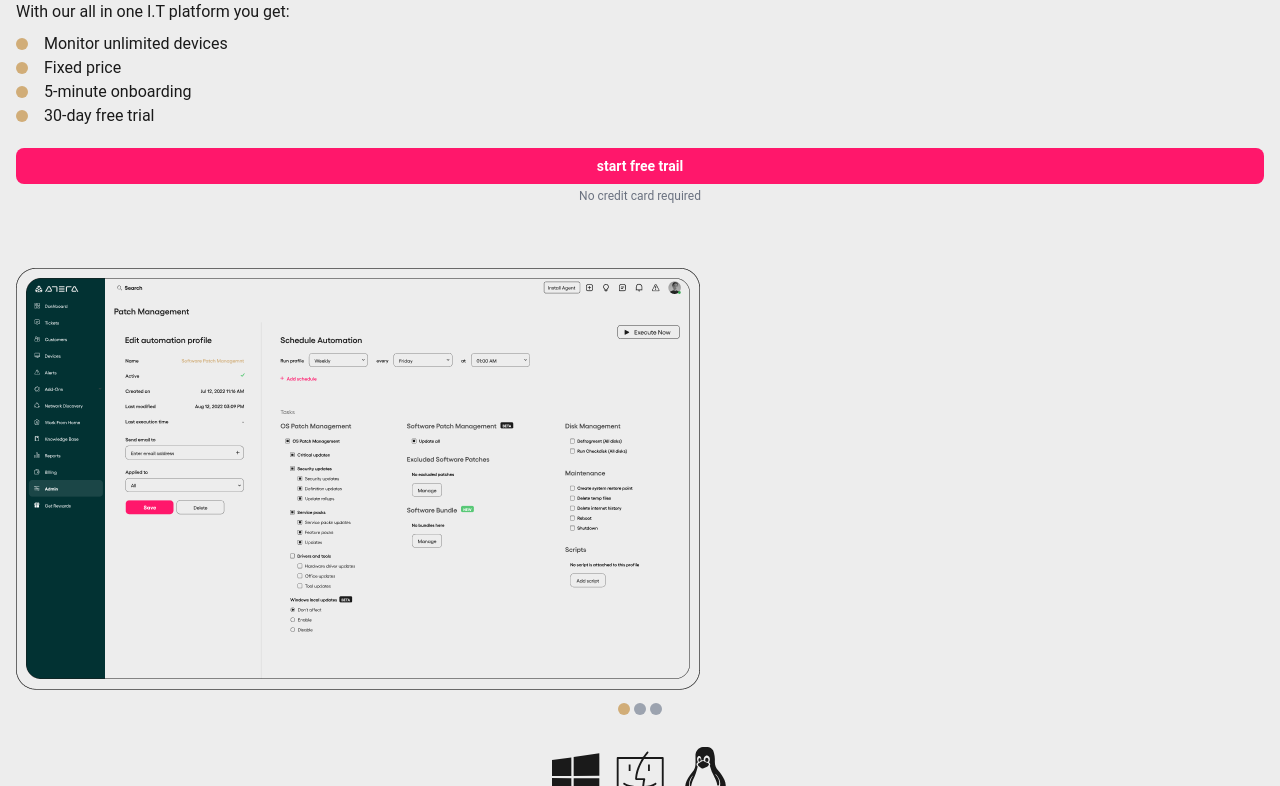
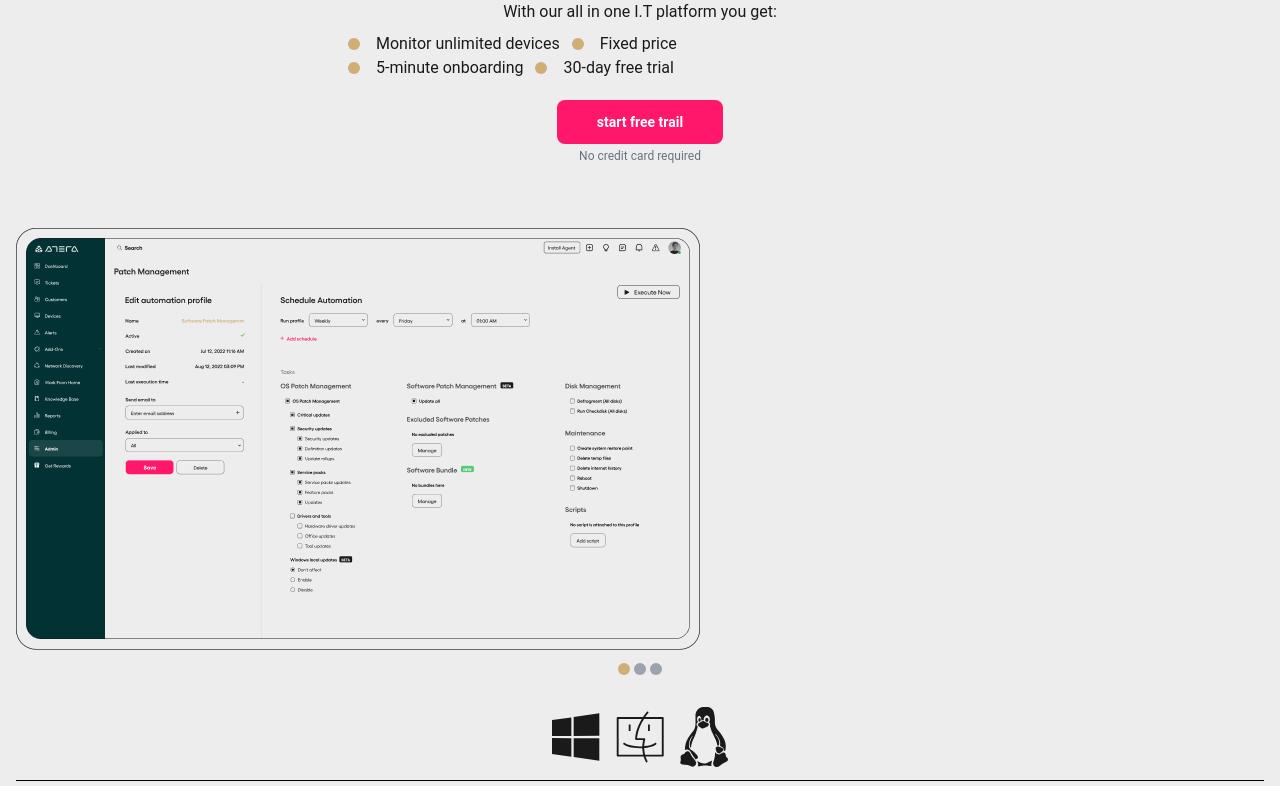
Before and after one commit to danimatuko/atera, a website: page index.html in a window 1280 px wide. Shown: the part 167-953 px from the top of the page. Drawn offline with nearby package versions, Linux system fonts and the light colour scheme; files that its build step writes are made by us from their sources.

Commit message:
adjust hero section for tablet

```diff
--- a/index.html
+++ b/index.html
@@ -15,13 +15,15 @@
       />
     </header>
     <main class="py-5">
-      <div class="container mx-auto px-4">
+      <div class="container mx-auto px-4 md:text-center">
         <h1 class="text-5xl font-bold mb-5">
           Join the new era of I.T. with Atera
         </h1>
+
+        <div class="benefits m-auto md:w-1/2 md:px-5">
           <p class="mb-2">With our all in one I.T platform you get:</p>
-        <ul class="list-disc list-inside mb-5">
-          <li class="flex items-center">
+          <ul class="mb-5 m-auto">
+            <li class="flex items-center md:float-left md:mr-3">
               <div class="w-3 h-3 rounded-full bg-gold mr-4"></div>
               <!-- Bullet marker -->
               <span>Monitor unlimited devices</span>
@@ -31,7 +33,7 @@
               <!-- Bullet marker -->
               <span>Fixed price</span>
             </li>
-          <li class="flex items-center">
+            <li class="flex items-center  md:float-left md:mr-3">
               <div class="w-3 h-3 rounded-full bg-gold mr-4"></div>
               <!-- Bullet marker -->
               <span>5-minute onboarding</span>
@@ -45,11 +47,12 @@
           <!-- CTA -->
           <div class="flex flex-col items-center mb-16">
             <button
-            class="bg-pink px-5 py-2 rounded-lg text-white text-sm w-full mb-1 font-semibold"
+              class="bg-pink w-full  md:w-auto px-10 md:px py-3 rounded-lg text-white text-sm  mb-1 font-semibold"
             >
               start free trail
             </button>
             <p class="text-xs text-gray-500">No credit card required</p>
+          </div>
         </div>
       </div>
 
```
Lines whose indentation alone changed are shown as unchanged.
